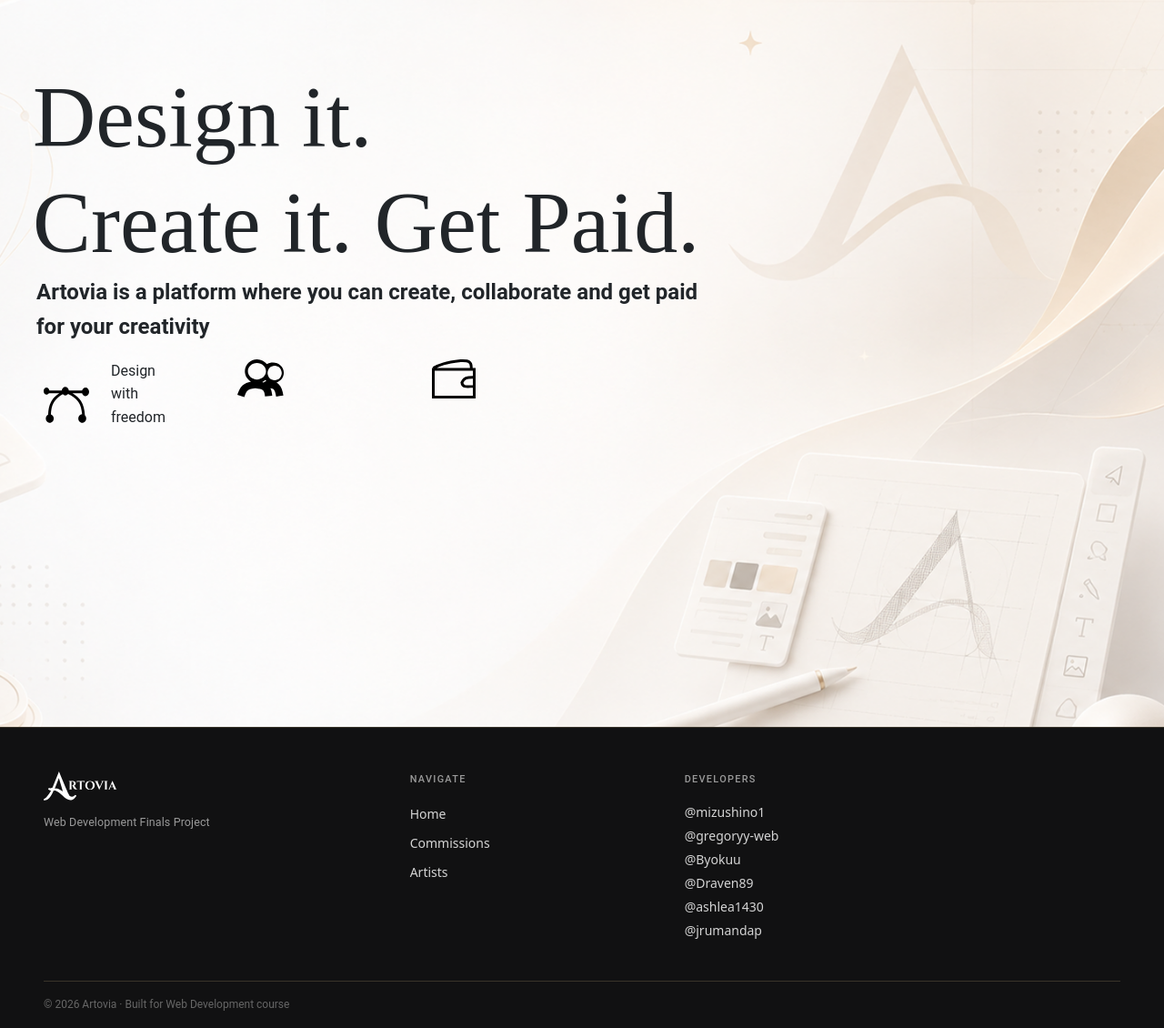
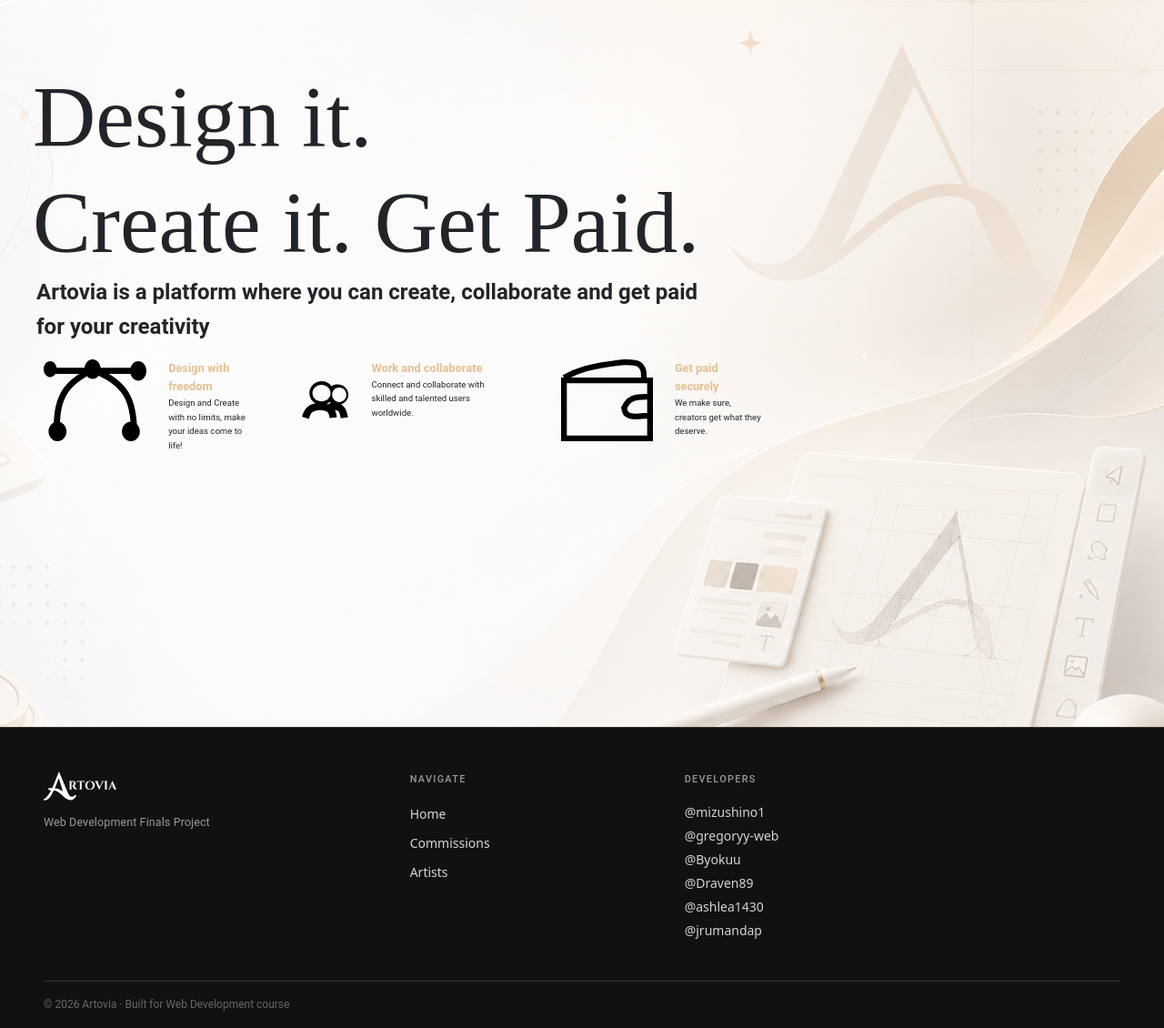
Before and after one commit to mizushino1/finals-project, a PHP site: page /finals-project/index.html in a window 1280 px wide. Shown: the part 69-1199 px from the top of the page at 91% size. Run offline with PHP 8.4, Linux system fonts and the light colour scheme.

Commit message:
more home page design

```diff
--- a/index.html
+++ b/index.html
@@ -34,7 +34,7 @@
     <main class="">
         <div class="container-fluid">
             <div class="row">
-                <div class="col home-bg" style="height:100vh">
+                <div class="col home-bg" style="min-height:100vh">
                     <div class="row">
                         <div class="col-12">
                             <h1 class="joan fw-light px-4 pt-4 mb-0 mt-5" style="font-size: 96px;">
@@ -46,21 +46,30 @@
                                 collaborate and get paid <br> for your creativity
                             </p>
                         </div>
-                        <div class="col-6">
+                        <div class="col-12 col-xl-8">
                             <div class="row">
-                                <div class="col-4 ps-5 my-3 d-flex flex-row">
+                                <div class="col-12 col-md-4 ps-5 my-3 d-flex flex-row">
                                     <img src="./public/img/connectIcon.svg" class="me-4">
-                                    <p class="gradient-">
-                                        Design with freedom
+                                    <p class="">
+                                        <span class="fs-fluid-xs fw-bold theme-font-color">Design with freedom </span><br>
+                                        <span class="fs-fluid-xxs">Design and Create with no limits, make your ideas come to life!</span>
                                     </p>
 
                                 </div>
-                                <div class="col-4 ps-5 my-3">
-                                    <img src="./public/img/peopleIcon.svg">
+                                <div class="col-12 col-md-4 ps-5 my-3 d-flex flex-row">
+                                    <img src="./public/img/peopleIcon.svg" class="me-4">
+                                    <p class="">
+                                        <span class="fs-fluid-xs fw-bold theme-font-color">Work and collaborate  </span><br>
+                                        <span class="fs-fluid-xxs">Connect and collaborate with skilled and talented users worldwide.</span>
+                                    </p>
 
                                 </div>
-                                <div class="col-4 ps-5 my-3">
-                                    <img src="./public/img/walletIcon.svg">
+                                <div class="col-12 col-md-4 ps-5 my-3 d-flex flex-row">
+                                    <img src="./public/img/walletIcon.svg" class="me-4">
+                                    <p class="">
+                                        <span class="fs-fluid-xs fw-bold theme-font-color">Get paid securely </span><br>
+                                        <span class="fs-fluid-xxs">We make sure, creators get what they deserve.</span>
+                                    </p>
 
                                 </div>
                             </div>
--- a/public/css/main.css
+++ b/public/css/main.css
@@ -26,6 +26,10 @@
     font-weight: 700;
     line-height: 1.2;
     margin-bottom: 1rem;
+}
+
+.theme-font-color {
+    color:#e2c092;
 }
 
 
```
Also changed, not shown: views/home.php (+57 -6 lines).
